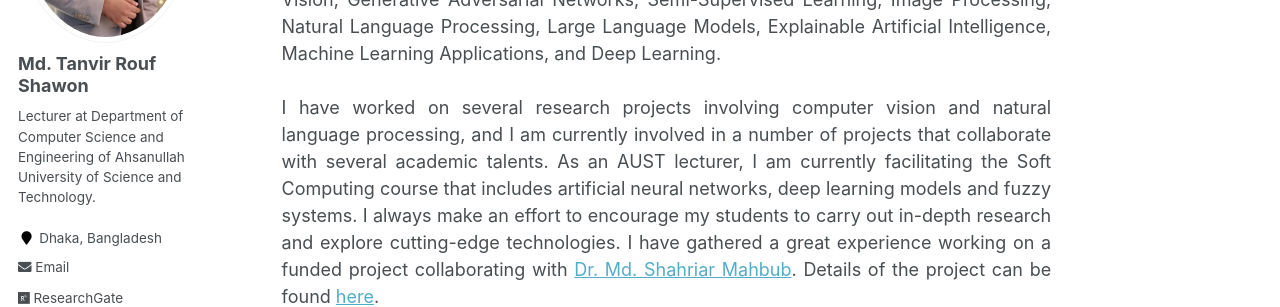
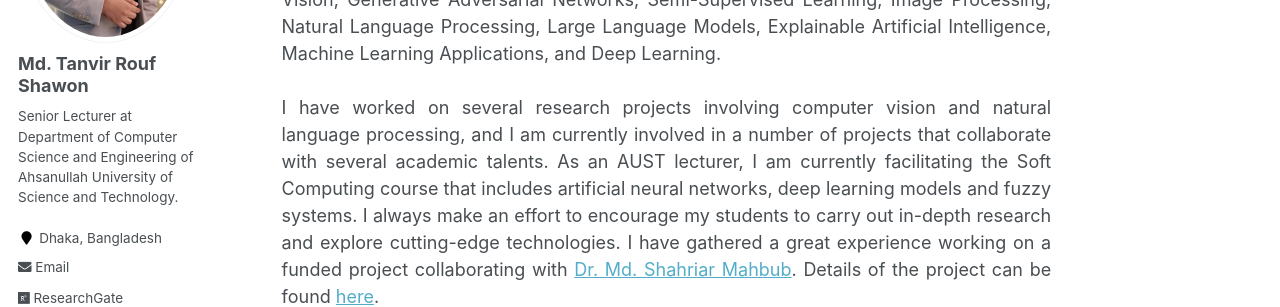
Before and after one commit to shawon-tanvir/shawon-tanvir.github.io, a Jekyll site: the page built from _pages/about.md, in a window 1280 px wide. Shown: the part 304-611 px from the top of the page. Built offline with Jekyll 4.4.1, drawn with Linux system fonts in a browser that asks for light colours; a script that is not in the unit is left out.

Commit message:
Update _config.yml

```diff
--- a/_config.yml
+++ b/_config.yml
@@ -82,7 +82,7 @@ analytics:
 author:
   name             : "Md. Tanvir Rouf Shawon"
   avatar           : "IMG_20230707_001543.jpg"
-  bio              : "Lecturer at Department of Computer Science and Engineering of Ahsanullah University of Science and Technology."
+  bio              : "Senior Lecturer at Department of Computer Science and Engineering of Ahsanullah University of Science and Technology."
   location         : "Dhaka, Bangladesh"
   employer         :
   pubmed           : #"https://www.ncbi.nlm.nih.gov/pubmed/?term=john+snow"
```
